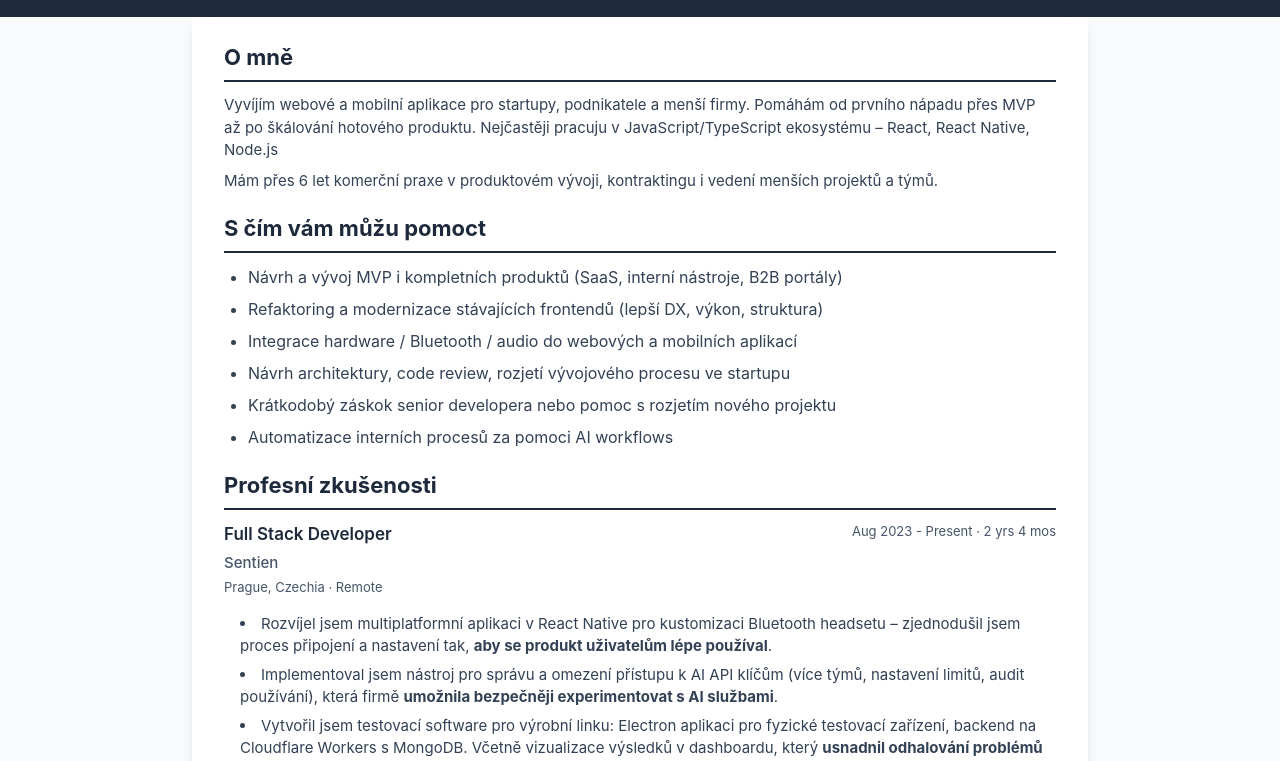
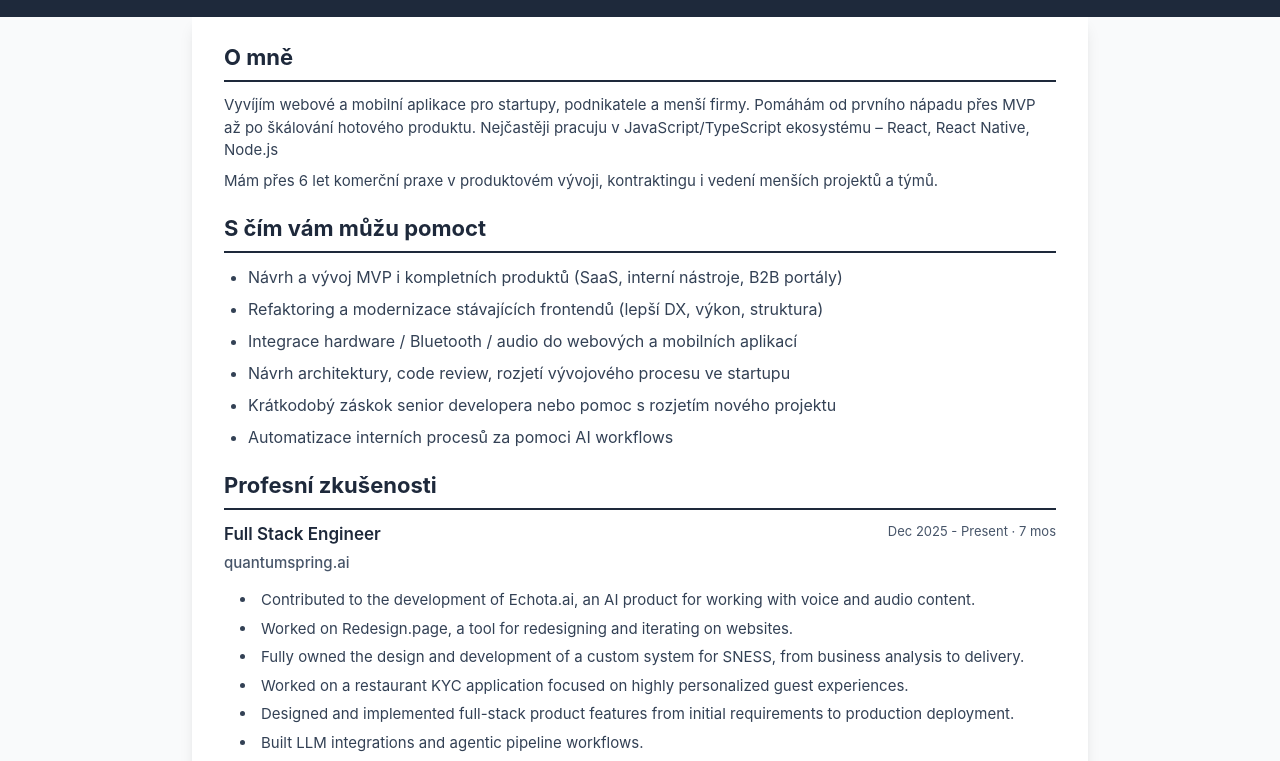
Before and after one commit to kocendavid/site, a plain HTML site: page index.html in a window 1280 px wide. Shown: the part 182-943 px from the top of the page. Drawn offline with Linux system fonts and the light colour scheme.

Commit message:
Add QuantumSpring experience

```diff
--- a/index.html
+++ b/index.html
@@ -97,6 +97,26 @@
         <!-- Professional Experience -->
         <section>
             <h2>Profesní zkušenosti</h2>
+
+            <!-- QuantumSpring -->
+            <div class="experience-item page-break-avoid">
+                <div class="experience-header">
+                    <div>
+                        <h3>Full Stack Engineer</h3>
+                        <div class="company-name">quantumspring.ai</div>
+                    </div>
+                    <span class="date-range">Dec 2025 - Present · 7 mos</span>
+                </div>
+                <ul class="experience-list">
+                    <li>Contributed to the development of Echota.ai, an AI product for working with voice and audio content.</li>
+                    <li>Worked on Redesign.page, a tool for redesigning and iterating on websites.</li>
+                    <li>Fully owned the design and development of a custom system for SNESS, from business analysis to delivery.</li>
+                    <li>Worked on a restaurant KYC application focused on highly personalized guest experiences.</li>
+                    <li>Designed and implemented full-stack product features from initial requirements to production deployment.</li>
+                    <li>Built LLM integrations and agentic pipeline workflows.</li>
+                    <li>Contributed to product discovery, technical specification, delivery planning and release ownership.</li>
+                </ul>
+            </div>
 
             <!-- Sentien -->
             <div class="experience-item page-break-avoid">
```
Also changed, not shown: resume-print.html (+16 -0 lines).
